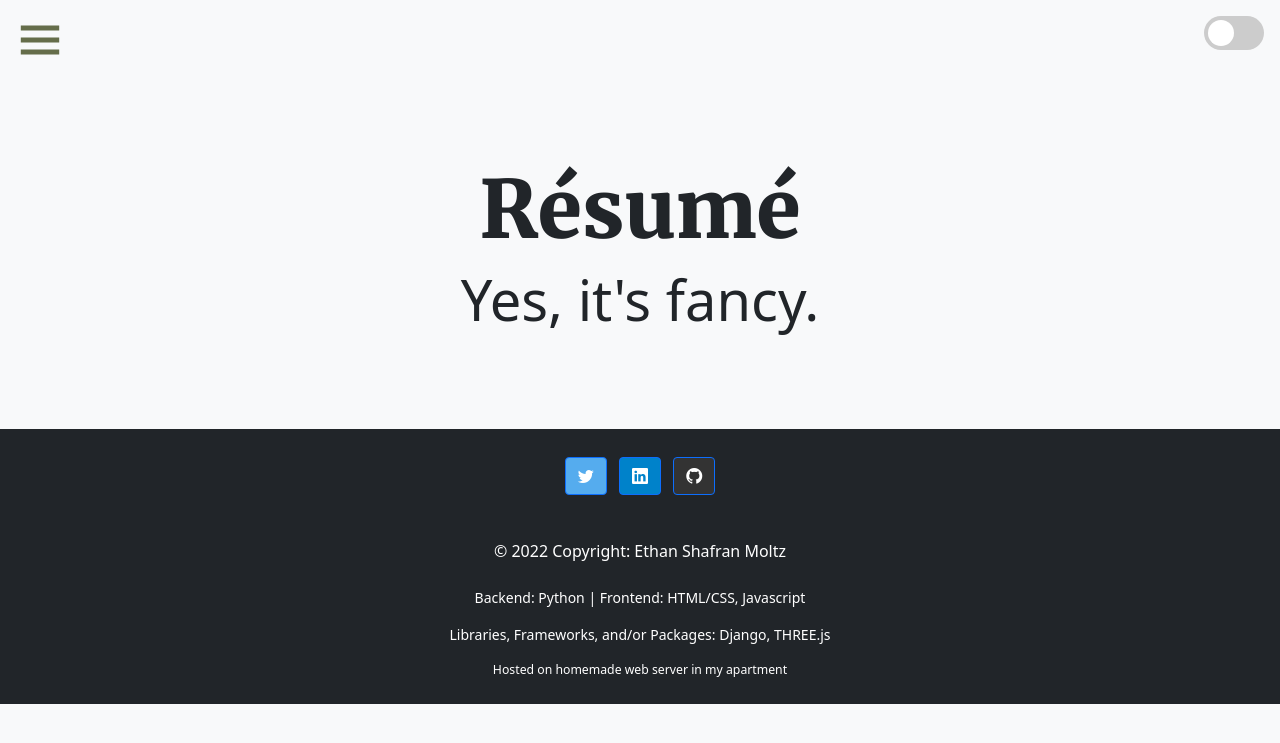
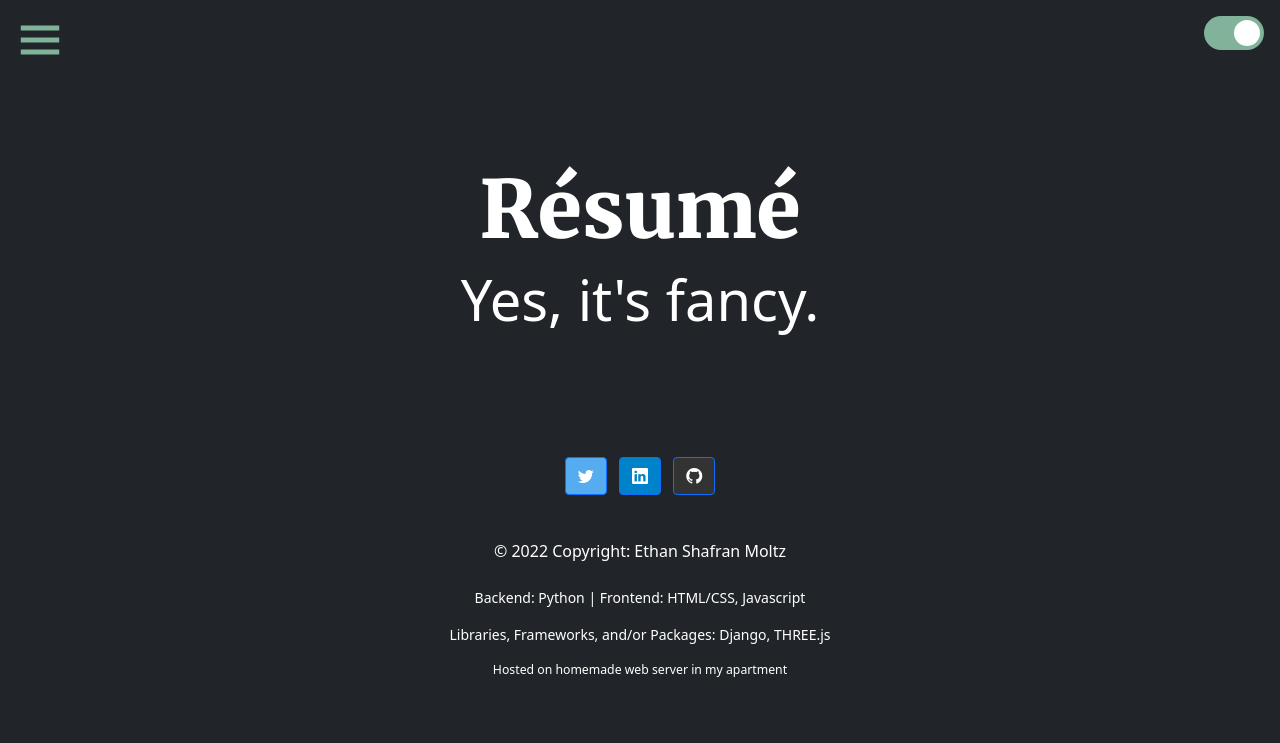
Before and after one commit to emoltz/Website, a Django app: template templates/frontend/resume.html in a window 1280 px wide. Shown: the top 743 px of the page. Run offline with Django 3.2, Linux system fonts and the light colour scheme; the template is opened without the code that fills it, so the values that code supplies are empty; style sheets or scripts are compiled from the project's sources; some libraries are stand-ins or nearby versions.

Commit message:
persistent!

```diff
--- a/static/javascript/scripts.js
+++ b/static/javascript/scripts.js
@@ -5,14 +5,22 @@ const allContent = document.getElementById('theme')
 const rootSCSS = document.querySelector(':root');
 const backButton = document.getElementById('back');
 
+let theme;
+
 
 function darkMode() {
     allContent.classList.remove('bg-light');
     allContent.classList.add('bg-dark');
     allContent.classList.add('text-white');
     rootSCSS.style.setProperty('--color-primary', '#81b29a')
-    backButton.classList.toggle('btn-outline-secondary');
-    backButton.classList.toggle('btn-outline-success');
+    // TODO this should only happen if we're on the blog detail page
+    // backButton.classList.toggle('btn-outline-secondary');
+    // backButton.classList.toggle('btn-outline-success');
+
+    //save setting
+    localStorage.setItem('theme', 'dark');
+    switcher.checked = true;
+
 }
 
 function lightMode() {
@@ -20,11 +28,27 @@ function lightMode() {
     allContent.classList.add('bg-light');
     allContent.classList.remove('text-white');
     rootSCSS.style.setProperty('--color-primary', '#656d4a');
-    backButton.classList.toggle('btn-outline-secondary');
-    backButton.classList.toggle('btn-outline-success');
+
+    // TODO this should only happen if we're on the blog detail page
+    // backButton.classList.toggle('btn-outline-secondary');
+    // backButton.classList.toggle('btn-outline-success');
+
+    //save setting
+    localStorage.setItem('theme', 'light');
+
 }
 
+
+
 // TODO how to make this persist between pages?
+if (localStorage.getItem('theme') === 'light') {
+    lightMode();
+    //how to keep the button flipped?
+
+} else {
+    darkMode();
+
+}
 
 
 switcher.addEventListener('change', function (event) {
@@ -32,6 +56,7 @@ switcher.addEventListener('change', function (event) {
         // dark mode activate
         darkMode();
 
+
     } else {
         // light mode activate
         lightMode();
--- a/static/templates/base.html
+++ b/static/templates/base.html
@@ -39,8 +39,8 @@
     </label>
 
     <div class="text-end p-3">
-        <label class="switch" id="theme-switcher">
-            <input type="checkbox">
+        <label class="switch" >
+            <input type="checkbox"id="theme-switcher">
             <span class="slider round"></span>
         </label>
     </div>
```
